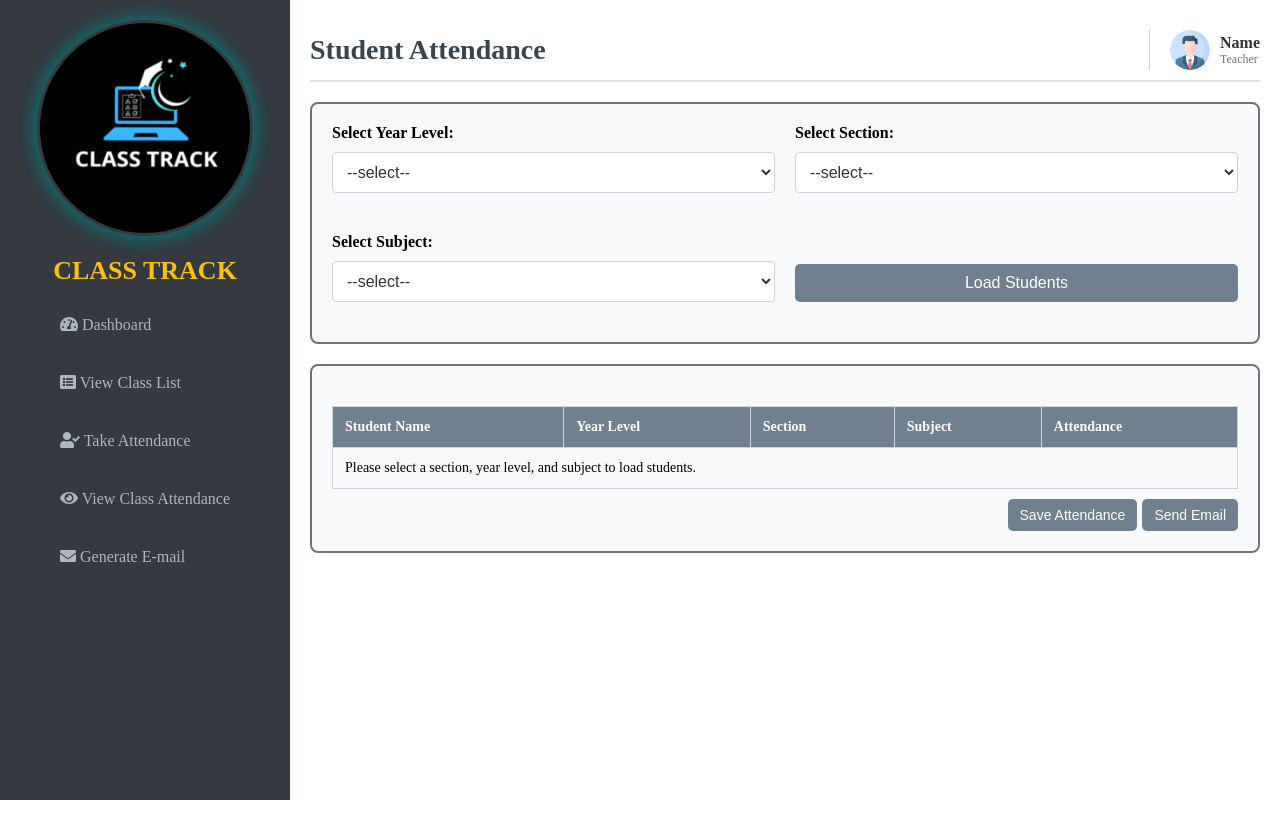
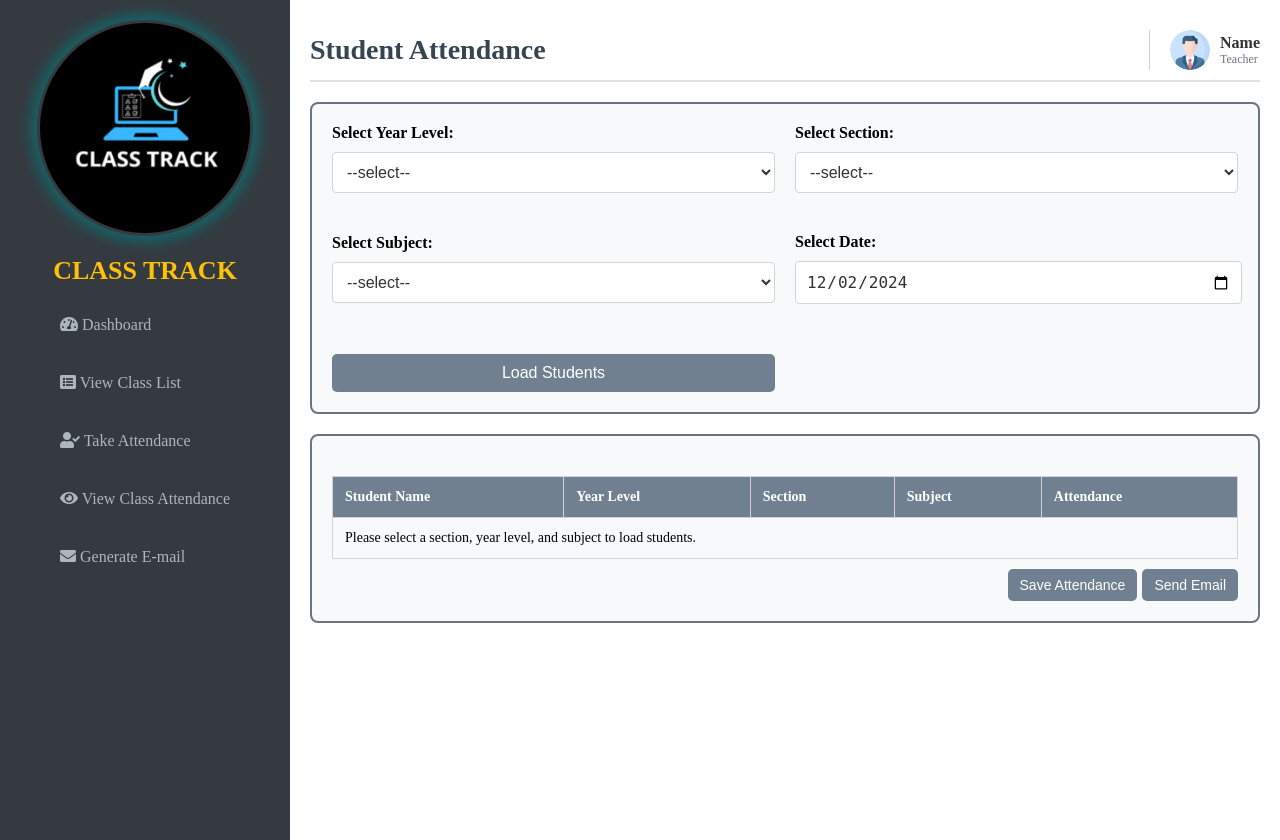
Before and after one commit to SolidariosAlenRoy/AMS, a PHP site: page /attendance.php in a window 1280 px wide. Before the commit the page ends 800 px from the top, so only its background shows below. Run offline with PHP 8.4, Linux system fonts and the light colour scheme; data comes from the database, SQL or seed files in the repository.

Commit message:
added date in attendance.php

```diff
--- a/attendance.php
+++ b/attendance.php
@@ -6,15 +6,18 @@
 $section_id = null;
 $subject_id = null;
 $year_level = null;
-$subject_name = ''; // Initialize subject_name to avoid undefined variable warning
+$attendance_date = date('Y-m-d'); // Default to today's date
+$subject_name = '';
 
-// Display students based on selected section, subject, and year level
+
+
+// Display students based on selected section, subject, year level, and date
 if ($_SERVER['REQUEST_METHOD'] == 'POST') {
     $section_id = $_POST['section'];
     $subject_id = $_POST['subject'];
     $year_level = $_POST['year_level'];
+    $attendance_date = $_POST['attendance_date']; // Retrieve selected date
 
-    // Only fetch subject name if $subject_id is set
     if ($subject_id) {
         $subject_query = "SELECT subject_name FROM subjects WHERE id = ?";
         $stmt_subject = $conn->prepare($subject_query);
@@ -26,6 +29,7 @@
     }
 }
 ?>
+
 
     <!DOCTYPE html>
     <html lang="en">
@@ -62,6 +66,7 @@
     display: flex;
     flex-direction: column;
     align-items: center;
+    height: 100%;
 }
 
 .main-content {
@@ -232,6 +237,17 @@
 .form-item {
     display: flex;
     flex-direction: column;
+}
+
+input[type="date"] {
+    width: 96%;
+    padding: 10px;
+    margin-bottom: 20px;
+    border: 1px solid #ced4da;
+    border-radius: 4px;
+    font-size: 16px;
+    background-color: #fff;
+    color: #333;
 }
 
 /* Dropdown */
@@ -408,6 +424,12 @@
                 </select>
             </div>
 
+            <div class="form-item">
+            <label for="attendance_date">Select Date:</label>
+            <input type="date" name="attendance_date" value="<?php echo $attendance_date; ?>" required>
+            </div>
+
+
             <!-- Load Students Button -->
             <div class="form-item">
                 <button type="submit" style="margin-top: 10px;">Load Students</button>
@@ -415,9 +437,6 @@
         </div>
     </form>
 </div>
-
-
-
 
 
 <div class="form-container-wrapper">
```
